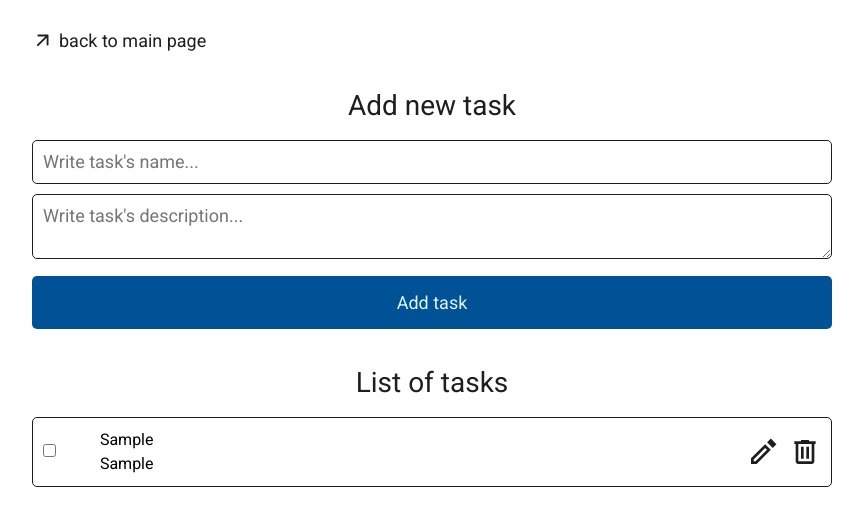
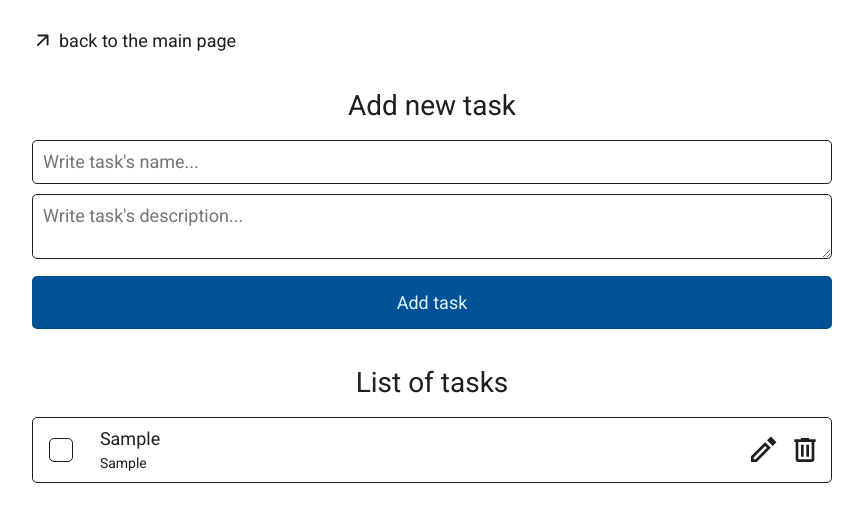
Before and after one commit to daminoki/vue-task-manager, a Vue app: page /tasks in a window 1280 px wide. Both pictures are taken after typing "Sample", "Sample" into the empty fields and a click on the button "Add task". Shown: the top 526 px of the page, without its empty margins (208-1071 px from the left). Built offline with nearby package versions, Linux system fonts and the light colour scheme.

Commit message:
add additional styles to task item component

```diff
--- a/src/components/TaskItem.vue
+++ b/src/components/TaskItem.vue
@@ -1,23 +1,33 @@
 <template>
-  <div class="task-item">
-    <label class="checkbox" for="checkbox">
-      <input type="checkbox" id="checkbox" @click="handleFinishButtonClick" />
+  <div class="task-item" :class="this.done ? 'done' : 'undone'">
+    <label v-if="!canEdit" class="checkbox" :for="`checkbox-${task.id}`">
+      <input
+        type="checkbox"
+        :id="`checkbox-${task.id}`"
+        @click="handleFinishButtonClick"
+      />
+      <span class="custom-checkbox"></span>
     </label>
 
     <div class="info" v-if="!canEdit">
-      <p>{{ task.name }}</p>
-      <p>{{ task.description }}</p>
+      <p class="name">{{ task.name }}</p>
+      <p class="description">{{ task.description }}</p>
     </div>
-    <div v-else>
-      <input v-model="name" type="text" name="name" />
-      <textarea v-model="description" name="description" id="description"></textarea>
+    <div class="edit" v-else>
+      <input class="input-name" v-model="name" type="text" name="name" />
+      <textarea
+        class="input-description"
+        v-model="description"
+        name="description"
+        id="description"
+      ></textarea>
     </div>
 
     <div class="actions">
-      <button v-if="!canEdit" aria-label="edit" @click="canEdit = true">
+      <button v-if="!canEdit && !this.done" aria-label="edit" @click="canEdit = true">
         <img src="/img/edit-icon.svg" alt="Edit" />
       </button>
-      <button v-else aria-label="save" @click="handleSaveButtonClick">
+      <button v-if="canEdit && !this.done" aria-label="save" @click="handleSaveButtonClick">
         <img src="/img/save-icon.svg" alt="Save" />
       </button>
       <button aria-label="delete" @click="handleDeleteButtonClick">
@@ -76,10 +86,6 @@ export default {
   border: 1px solid var(--primary-text-color);
   border-radius: var(--default-border-radius);
 
-  .checkbox {
-    width: 5%;
-  }
-
   .info {
     width: 80%;
   }
@@ -91,5 +97,63 @@ export default {
     align-items: center;
     justify-content: flex-end;
   }
+
+  .custom-checkbox {
+    display: flex;
+
+    &::before {
+      content: '';
+      display: inline-block;
+      min-width: 24px;
+      height: 24px;
+      border: 1px solid var(--primary-text-color);
+      border-radius: var(--default-border-radius);
+      background-position: center;
+      background-repeat: no-repeat;
+    }
+  }
+
+  .checkbox {
+    width: 5%;
+    display: flex;
+    align-items: center;
+    justify-content: center;
+
+    input {
+      display: none;
+
+      &:checked + .custom-checkbox::before {
+        background-image: url('~@/assets/img/checked-icon.svg');
+      }
+    }
+  }
+
+  .name, .input-name {
+    @include txt18;
+
+    color: var(--primary-text-color);
+    margin: 0 0 5px;
+  }
+
+  .description, .input-description {
+    @include txt14;
+
+    color: var(--primary-text-color);
+  }
+
+  .edit {
+    width: 100%;
+    display: flex;
+    flex-direction: column;
+  }
+
+  .input-description {
+    height: fit-content;
+    resize: none;
+  }
+
+  &.done {
+    background-color: #d9d9d9;
+  }
 }
 </style>
--- a/src/components/TasksList.vue
+++ b/src/components/TasksList.vue
@@ -5,7 +5,7 @@
       List is empty now. Add some task and you will see them!
     </p>
     <ul v-else class="list">
-      <li v-for="task in getTasks" :key="task.id">
+      <li v-for="task in sortedTasks" :key="task.id">
         <TaskItem :task="task" />
       </li>
     </ul>
@@ -20,6 +20,10 @@ export default {
   components: { TaskItem },
   computed: {
     ...mapGetters(['getTasks']),
+    sortedTasks() {
+      const tasks = [...this.getTasks];
+      return tasks.sort((a, b) => a.done - b.done);
+    },
   },
 };
 </script>
--- a/src/views/HomeView.vue
+++ b/src/views/HomeView.vue
@@ -30,6 +30,10 @@ export default {
     color: var(--primary-text-color);
     text-align: center;
     padding: 60px 0 30px;
+
+    @media screen and (1px <= width <= 1023px) {
+      @include h3;
+    }
   }
 
   .subtitle {
@@ -38,6 +42,10 @@ export default {
     color: var(--primary-text-color);
     text-align: center;
     padding: 0 0 30px;
+
+    @media screen and (1px <= width <= 1023px) {
+      @include txt18;
+    }
   }
 
   .nav-link {
@@ -55,6 +63,10 @@ export default {
       border-color: var(--contrast-bg-color);
       color: var(--contrast-bg-color);
     }
+
+    @media screen and (1px <= width <= 1023px) {
+      @include txt18;
+    }
   }
 }
 </style>
--- a/src/views/TasksView.vue
+++ b/src/views/TasksView.vue
@@ -2,7 +2,7 @@
   <div class="task-view">
     <router-link class="nav-link" :to="{ name: 'home' }">
       <img src="/img/arrow-icon.svg" alt="Go back" />
-      back to main page
+      back to the main page
     </router-link>
     <TaskForm />
     <TasksList />
```
Also changed, not shown: src/assets/img/checked-icon.svg (added).
